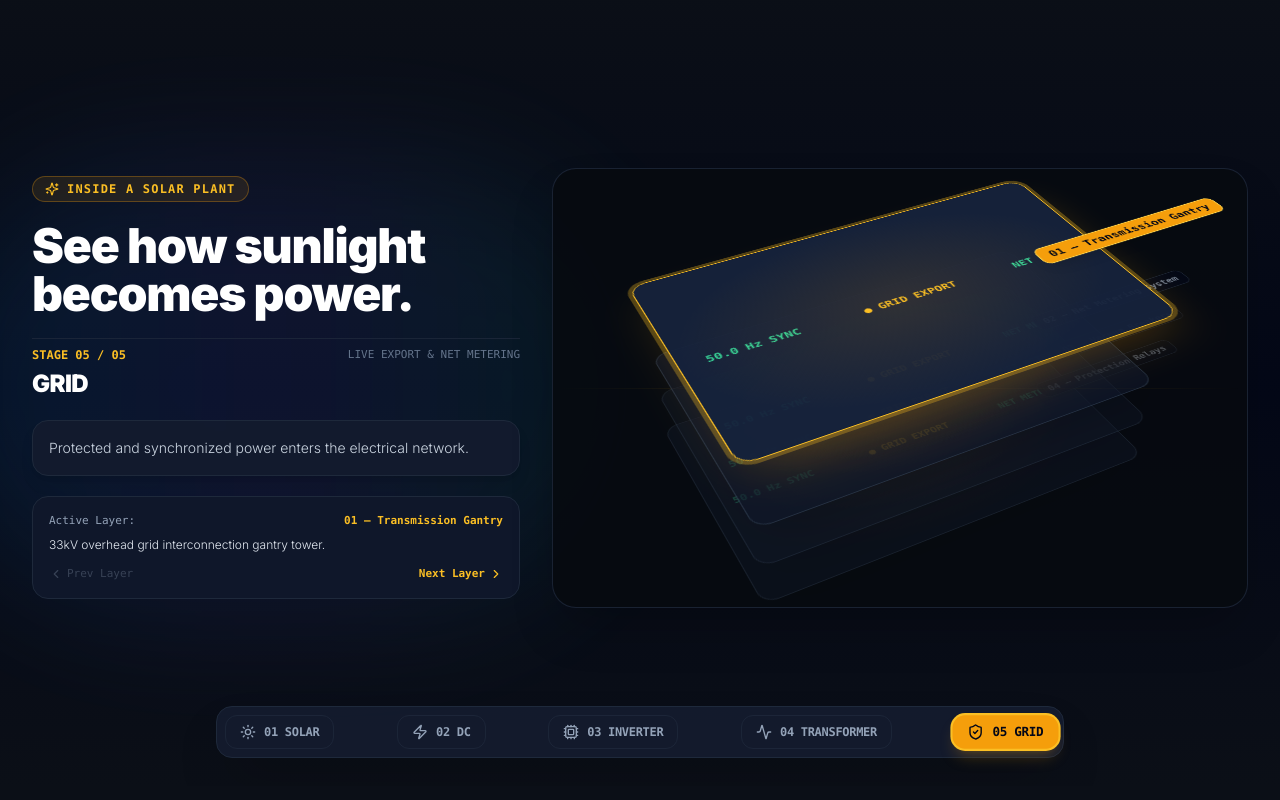
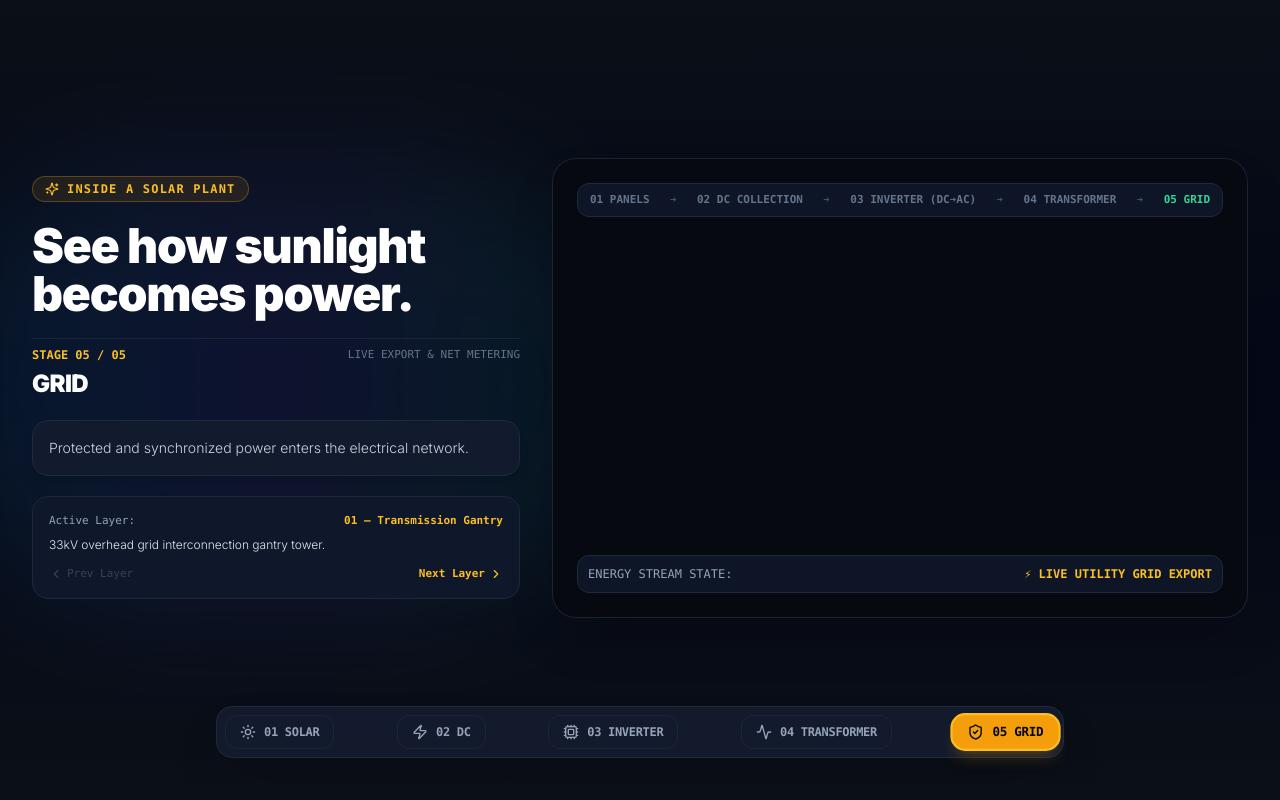
Before and after one commit to ABhi20427/nitish-solar-erp, a Next.js app: page / in a window 1280 px wide. Shown: the part 3648-4448 px from the top of the page. Built offline with nearby package versions, Linux system fonts and the light colour scheme.

Commit message:
feat: implement continuous energy journey visual scene in Inside A Solar Plant homepage section

```diff
--- a/src/app/(public)/page.tsx
+++ b/src/app/(public)/page.tsx
@@ -800,118 +800,195 @@ export default function HomePage() {
               </div>
             </div>
 
-            {/* RIGHT 7-COL: Interactive 3D Exploded Visual Stage (Strictly Isolated Container) */}
-            <div className="col-span-7 relative min-h-[380px] lg:min-h-[440px] flex items-center justify-center overflow-hidden rounded-3xl border border-slate-800/80 bg-[#070A10]/90 shadow-2xl p-6">
+            {/* RIGHT 7-COL: Interactive Cinematic Solar Infrastructure & Energy Flow Canvas Container */}
+            <div className="col-span-7 relative min-h-[420px] lg:min-h-[460px] flex flex-col items-center justify-between overflow-hidden rounded-3xl border border-slate-800/80 bg-[#070A10]/95 shadow-2xl p-6">
 
-              {/* Background Particle Energy Trail Overlay */}
-              <div className="absolute inset-0 pointer-events-none opacity-40">
-                <div className="absolute inset-x-0 top-1/2 h-[1px] bg-gradient-to-r from-transparent via-amber-400/40 to-transparent animate-energy-flow" />
+              {/* 1. Continuous Infrastructure Journey Map (Visual Thread Header) */}
+              <div className="w-full flex items-center justify-between px-3 py-2 rounded-xl bg-slate-900/90 border border-slate-800 text-[11px] font-mono font-bold z-20 shrink-0">
+                <span className={`transition-colors duration-300 ${plantStageIdx === 0 ? 'text-amber-400 font-extrabold' : 'text-slate-500'}`}>
+                  01 PANELS
+                </span>
+                <span className="text-slate-600">➔</span>
+                <span className={`transition-colors duration-300 ${plantStageIdx === 1 ? 'text-amber-400 font-extrabold' : 'text-slate-500'}`}>
+                  02 DC COLLECTION
+                </span>
+                <span className="text-slate-600">➔</span>
+                <span className={`transition-colors duration-300 ${plantStageIdx === 2 ? 'text-sky-400 font-extrabold' : 'text-slate-500'}`}>
+                  03 INVERTER (DC➔AC)
+                </span>
+                <span className="text-slate-600">➔</span>
+                <span className={`transition-colors duration-300 ${plantStageIdx === 3 ? 'text-indigo-400 font-extrabold' : 'text-slate-500'}`}>
+                  04 TRANSFORMER
+                </span>
+                <span className="text-slate-600">➔</span>
+                <span className={`transition-colors duration-300 ${plantStageIdx === 4 ? 'text-emerald-400 font-extrabold' : 'text-slate-500'}`}>
+                  05 GRID
+                </span>
               </div>
 
-              {/* 3D Isometric Exploded Stage Viewport */}
+              {/* 2. Main Interactive Visual Environment Scene */}
+              <div className="relative w-full flex-1 flex items-center justify-center overflow-hidden my-3 z-10">
+
+                {/* SCENE 0: SOLAR PANELS — Photons striking PV matrix */}
+                {plantStageIdx === 0 && (
+                  <div className="w-full h-full flex flex-col items-center justify-center relative space-y-4 animate-fade-in">
+                    {/* Sunlight Beam Effect */}
+                    <div className="absolute -top-10 inset-x-0 h-24 bg-gradient-to-b from-amber-400/20 via-amber-300/10 to-transparent blur-md pointer-events-none" />
+
+                    {/* Photovoltaic Array Graphics */}
+                    <div className="w-[340px] sm:w-[400px] h-[180px] rounded-2xl border border-amber-400/60 bg-[#0F172A]/90 p-3 shadow-2xl relative overflow-hidden backdrop-blur-md">
+                      <div className="flex items-center justify-between text-[10px] font-mono font-bold text-amber-400 mb-2 border-b border-slate-800 pb-1">
+                        <span>SOLAR MODULE ARRAY</span>
+                        <span className="animate-pulse">● SUNLIGHT CAPTURE ACTIVE</span>
+                      </div>
+
+                      <div className="grid grid-cols-6 grid-rows-3 gap-1.5 h-[120px]">
+                        {Array.from({ length: 18 }).map((_, c) => (
                           <div
-                className="relative w-[320px] lg:w-[420px] h-[220px] lg:h-[270px] transition-all duration-700 ease-out animate-[float_6s_ease-in-out_infinite]"
-                style={{
-                  perspective: '1200px',
-                  perspectiveOrigin: '50% 40%',
-                }}
+                            key={c}
+                            className="bg-slate-900 border border-amber-500/40 rounded-md relative overflow-hidden group hover:border-amber-400 transition-colors"
                           >
-                <div
-                  className="w-full h-full relative transition-transform duration-700 ease-out"
-                  style={{
-                    transformStyle: 'preserve-3d',
-                    transform: 'rotateX(52deg) rotateZ(-28deg)',
-                  }}
-                >
-                  {PLANT_STAGES[plantStageIdx].layers.map((layer, idx) => {
-                    const isActive = idx === plantLayerIdx;
-                    const totalLayers = PLANT_STAGES[plantStageIdx].layers.length;
-                    const explosionSpread = 48;
-                    const zOffset = ((totalLayers - 1) / 2 - idx) * explosionSpread + (isActive ? 35 : 0);
-                    const opacity = isActive ? 1.0 : Math.abs(idx - plantLayerIdx) === 1 ? 0.75 : 0.45;
-                    const scale = isActive ? 1.05 : 1.0;
-
-                    return (
-                      <div
-                        key={layer.id}
-                        onClick={() => setPlantLayerIdx(idx)}
-                        className="absolute inset-0 cursor-pointer transition-all duration-500 ease-out group"
-                        style={{
-                          transform: `translateZ(${zOffset}px) scale(${scale})`,
-                          opacity,
-                          willChange: 'transform, opacity',
-                        }}
-                      >
-                        <div
-                          className={`w-full h-full rounded-2xl border transition-all duration-300 shadow-2xl relative overflow-hidden backdrop-blur-md ${
-                            isActive
-                              ? 'border-amber-400 bg-[#16223B]/95 ring-4 ring-amber-400/30 shadow-amber-500/25'
-                              : 'border-slate-700/80 bg-[#0F172A]/80 group-hover:border-slate-400'
-                          }`}
-                        >
-                          <div className="absolute inset-0 bg-[radial-gradient(ellipse_at_center,rgba(245,158,11,0.12)_0%,transparent_70%)]" />
-
-                          {/* Stage-Specific Schematic Overlays */}
-                          {plantStageIdx === 0 && layer.id === 'cells' && (
-                            <div className="w-full h-full grid grid-cols-6 grid-rows-4 gap-1 p-2">
-                              {Array.from({ length: 24 }).map((_, c) => (
-                                <div key={c} className="bg-sky-950 border border-amber-400/50 rounded-sm" />
+                            <div className="absolute inset-0 bg-gradient-to-br from-sky-950 via-slate-900 to-amber-950/40" />
+                            <div className="absolute bottom-0 inset-x-0 h-1 bg-amber-400/70 animate-pulse" />
+                          </div>
                         ))}
                       </div>
-                          )}
+                    </div>
 
-                          {plantStageIdx === 1 && (
-                            <div className="w-full h-full flex items-center justify-around px-4">
-                              <div className="w-9 h-9 rounded-full border-2 border-amber-400 flex items-center justify-center text-xs font-mono text-amber-400 font-bold">DC</div>
-                              <div className="h-0.5 flex-1 bg-gradient-to-r from-amber-500 to-amber-300 mx-2" />
-                              <div className="w-9 h-9 rounded-full border-2 border-amber-400 flex items-center justify-center text-xs font-mono text-amber-400 font-bold">1500V</div>
+                    {/* Exiting Energy Stream Flow */}
+                    <div className="w-full max-w-sm flex items-center justify-center gap-2">
+                      <span className="text-[10px] font-mono text-amber-400 font-bold">DC POWER STREAM</span>
+                      <div className="flex-1 h-1.5 bg-slate-800 rounded-full overflow-hidden relative">
+                        <div className="h-full bg-gradient-to-r from-amber-500 via-amber-400 to-amber-300 rounded-full w-full animate-pulse" />
                       </div>
-                          )}
-
-                          {plantStageIdx === 2 && (
-                            <div className="w-full h-full flex flex-col justify-between p-3.5">
-                              <div className="flex justify-between items-center text-[10px] font-mono text-slate-300 font-bold">
-                                <span className="text-amber-400">DC IN (1500V)</span>
-                                <span className="text-sky-400">MPPT 98.9%</span>
-                                <span className="text-emerald-400">AC OUT (800V)</span>
-                              </div>
-                              <div className="h-2.5 w-full bg-slate-800 rounded-full overflow-hidden">
-                                <div className="h-full bg-gradient-to-r from-amber-500 via-sky-400 to-emerald-400 w-full rounded-full animate-pulse" />
                     </div>
                   </div>
                 )}
 
-                          {plantStageIdx === 3 && (
-                            <div className="w-full h-full flex items-center justify-center gap-6">
-                              <div className="w-12 h-12 rounded-full border-4 border-amber-400/80 flex items-center justify-center text-xs font-bold text-amber-400">800V</div>
-                              <div className="text-indigo-400 font-extrabold text-sm animate-pulse">➔ STEP-UP ➔</div>
-                              <div className="w-12 h-12 rounded-full border-4 border-indigo-400/80 flex items-center justify-center text-xs font-bold text-indigo-400">33kV</div>
+                {/* SCENE 1: DC COLLECTION — Multiple panel streams converging into 1 main flow */}
+                {plantStageIdx === 1 && (
+                  <div className="w-full h-full flex flex-col items-center justify-center relative space-y-4 animate-fade-in">
+                    <div className="w-[340px] sm:w-[420px] bg-[#0F172A]/90 border border-amber-500/50 rounded-2xl p-4 shadow-2xl space-y-3">
+                      <div className="flex items-center justify-between text-[10px] font-mono text-slate-400">
+                        <span className="text-amber-400 font-bold">STRING 01 (500V)</span>
+                        <span className="text-amber-400 font-bold">STRING 02 (500V)</span>
+                        <span className="text-amber-400 font-bold">STRING 03 (500V)</span>
+                      </div>
+
+                      {/* 3 Parallel Streams Converging */}
+                      <div className="space-y-2">
+                        <div className="h-1 bg-gradient-to-r from-amber-500 to-amber-400 rounded-full animate-pulse" />
+                        <div className="h-1 bg-gradient-to-r from-amber-500 to-amber-400 rounded-full animate-pulse" />
+                        <div className="h-1 bg-gradient-to-r from-amber-500 to-amber-400 rounded-full animate-pulse" />
+                      </div>
+
+                      {/* Convergence Box */}
+                      <div className="bg-[#16223B] border border-amber-400/80 rounded-xl p-3 text-center space-y-1">
+                        <div className="text-xs font-mono font-bold text-white">IP65 DC COMBINER BOX</div>
+                        <div className="text-amber-400 font-black text-sm">1500V DC CONVERGED HIGH-VOLTAGE OUTPUT</div>
+                      </div>
+                    </div>
                   </div>
                 )}
 
+                {/* SCENE 2: INVERTER STATION — Visual DC -> AC Waveform Conversion */}
+                {plantStageIdx === 2 && (
+                  <div className="w-full h-full flex flex-col items-center justify-center relative space-y-4 animate-fade-in">
+                    <div className="w-[340px] sm:w-[420px] bg-[#0F172A]/90 border border-sky-500/50 rounded-2xl p-4 shadow-2xl space-y-4">
+                      <div className="flex items-center justify-between text-[11px] font-mono font-bold border-b border-slate-800 pb-2">
+                        <span className="text-amber-400">DC INPUT (1500V)</span>
+                        <span className="text-sky-400">SiC IGBT SWITCHING STAGE</span>
+                        <span className="text-sky-300">AC OUTPUT (800V 3-PHASE)</span>
+                      </div>
+
+                      {/* Visual DC -> AC Waveform Conversion Graphic */}
+                      <div className="flex items-center justify-between gap-3">
+                        <div className="w-20 h-10 bg-amber-950/60 border border-amber-500/60 rounded-lg flex items-center justify-center text-amber-400 text-xs font-mono font-bold">
+                          DC ➔
+                        </div>
+
+                        <div className="flex-1 h-12 bg-slate-950 border border-sky-400/60 rounded-lg p-2 flex items-center justify-center overflow-hidden relative">
+                          <div className="w-full h-0.5 bg-gradient-to-r from-amber-400 via-sky-400 to-blue-500 animate-pulse" />
+                          <span className="absolute text-[10px] font-mono text-sky-400 font-bold">50.0 Hz SINUSOIDAL INVERSION</span>
+                        </div>
+
+                        <div className="w-20 h-10 bg-sky-950/60 border border-sky-400/60 rounded-lg flex items-center justify-center text-sky-300 text-xs font-mono font-bold">
+                          ➔ AC
+                        </div>
+                      </div>
+                    </div>
+                  </div>
+                )}
+
+                {/* SCENE 3: STEP-UP TRANSFORMER — 800V -> 33kV Step-up Acceleration */}
+                {plantStageIdx === 3 && (
+                  <div className="w-full h-full flex flex-col items-center justify-center relative space-y-4 animate-fade-in">
+                    <div className="w-[340px] sm:w-[420px] bg-[#0F172A]/90 border border-indigo-500/50 rounded-2xl p-4 shadow-2xl space-y-4">
+                      <div className="flex items-center justify-between text-[11px] font-mono font-bold border-b border-slate-800 pb-2">
+                        <span className="text-sky-400">PRIMARY (800V AC)</span>
+                        <span className="text-indigo-400">COPPER ISOLATION COILS</span>
+                        <span className="text-indigo-300">SECONDARY (33kV HV)</span>
+                      </div>
+
+                      <div className="flex items-center justify-between gap-4">
+                        <div className="w-24 h-12 rounded-xl border-2 border-sky-400 flex items-center justify-center font-mono font-bold text-sky-300 text-xs">
+                          800V AC
+                        </div>
+
+                        <div className="flex-1 text-center space-y-1">
+                          <div className="text-indigo-400 font-black text-xs uppercase tracking-widest animate-pulse">
+                            ➔ STEP-UP VOLTAGE ➔
+                          </div>
+                          <div className="h-2 bg-gradient-to-r from-sky-400 via-indigo-500 to-indigo-400 rounded-full" />
+                        </div>
+
+                        <div className="w-24 h-12 rounded-xl border-2 border-indigo-400 bg-indigo-950/60 flex items-center justify-center font-mono font-bold text-indigo-300 text-xs shadow-lg shadow-indigo-500/30">
+                          33kV HV
+                        </div>
+                      </div>
+                    </div>
+                  </div>
+                )}
+
+                {/* SCENE 4: UTILITY GRID TIE-IN — High Voltage Export to City Infrastructure */}
                 {plantStageIdx === 4 && (
-                            <div className="w-full h-full flex items-center justify-between px-6 text-xs font-mono font-bold text-emerald-400">
-                              <span>50.0 Hz SYNC</span>
-                              <span className="text-amber-400 animate-ping">● GRID EXPORT</span>
-                              <span>NET METER</span>
+                  <div className="w-full h-full flex flex-col items-center justify-center relative space-y-4 animate-fade-in">
+                    <div className="w-[340px] sm:w-[420px] bg-[#0F172A]/90 border border-emerald-500/50 rounded-2xl p-4 shadow-2xl space-y-3">
+                      <div className="flex items-center justify-between text-[11px] font-mono font-bold text-emerald-400 border-b border-slate-800 pb-2">
+                        <span>33kV GANTRY TOWER</span>
+                        <span className="animate-pulse">● LIVE GRID SYNCHRONIZED</span>
+                        <span>0.2s ABT METER</span>
+                      </div>
+
+                      <div className="p-3 bg-emerald-950/40 border border-emerald-500/40 rounded-xl flex items-center justify-between text-xs font-mono font-bold text-slate-200">
+                        <span>POWER EXPORT: <strong className="text-emerald-400">100% CLEAN SOLAR</strong></span>
+                        <span className="text-emerald-400">DISCOM READY</span>
+                      </div>
+
+                      {/* Payoff Tagline */}
+                      <div className="pt-1 text-center">
+                        <div className="text-amber-400 font-black text-sm tracking-tight">
+                          "From sunlight to power."
+                        </div>
+                        <div className="text-slate-400 text-[11px] font-light">
+                          Engineered for every scale.
+                        </div>
+                      </div>
+                    </div>
                   </div>
                 )}
               </div>
 
-                        {/* Layer Label Tag */}
-                        <div
-                          className={`absolute -right-28 sm:-right-36 top-1/2 -translate-y-1/2 px-2.5 py-1 rounded-lg border text-[10px] sm:text-xs font-mono font-bold transition-all duration-300 whitespace-nowrap shadow-lg ${
-                            isActive
-                              ? 'bg-amber-500 text-slate-950 border-amber-300 font-extrabold scale-110'
-                              : 'bg-slate-950/90 text-slate-400 border-slate-800 group-hover:text-white'
-                          }`}
-                        >
-                          {layer.name}
-                        </div>
-                      </div>
-                    );
-                  })}
-                </div>
+              {/* 3. Bottom Energy Flow Beam Indicator */}
+              <div className="w-full bg-slate-900/90 border border-slate-800 rounded-xl p-2.5 flex items-center justify-between text-xs font-mono z-20 shrink-0">
+                <span className="text-slate-400">ENERGY STREAM STATE:</span>
+                <span className="font-bold text-amber-400">
+                  {plantStageIdx === 0 && '⚡ SUNLIGHT PHOTON ACTIVATION'}
+                  {plantStageIdx === 1 && '⚡ 1500V DC STRING CONVERGENCE'}
+                  {plantStageIdx === 2 && '⚡ 3-PHASE AC INVERSION ACTIVE'}
+                  {plantStageIdx === 3 && '⚡ 33kV HIGH-VOLTAGE STEP-UP'}
+                  {plantStageIdx === 4 && '⚡ LIVE UTILITY GRID EXPORT'}
+                </span>
               </div>
             </div>
           </div>
```
Lines whose indentation alone changed are shown as unchanged.
